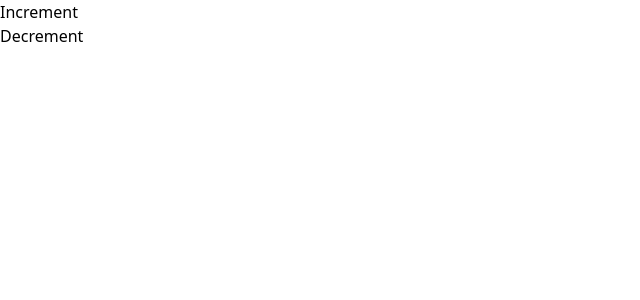
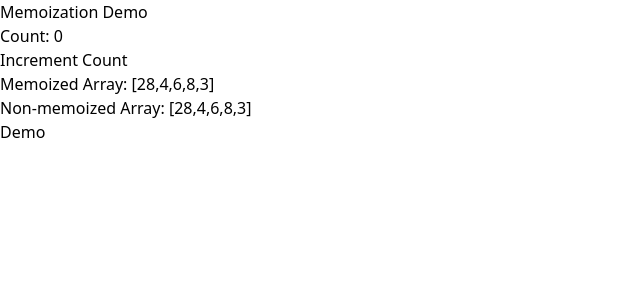
Before and after one commit to KirtikumarKavande/react-playground, a React (Vite) app: page / in a window 1280 px wide. Shown: the top 300 px of the page, without its empty margins (0-640 px from the left). Built offline with nearby package versions, Linux system fonts and the light colour scheme.

Commit message:
useMemo demo

```diff
--- a/src/App.jsx
+++ b/src/App.jsx
@@ -7,6 +7,7 @@ import ShowName from "./HOF/ShowName";
 import Input from "./Debounce/Input";
 import FormHook from "./hooks-practice/Form";
 import Callback from "./useCallbackdemo/Callback";
+import MemoizationDemo from "./useMemodemo/UseMemoDemo";
 
 const App = () => {
   return (
@@ -19,7 +20,8 @@ const App = () => {
         {/* <FormHook/> */}
 
         {/* <DisplayEmail /> */}
-        <Callback/>
+        {/* <Callback/> */}
+        <MemoizationDemo/>
       </Provider>
       {/* </FormContexProvider> */}
     </div>
--- /dev/null
+++ b/src/useMemodemo/Demo.jsx
@@ -0,0 +1,10 @@
+import React from "react"
+
+const Demo = ({memoizedArray}) => {
+    console.log(memoizedArray)
+  return (
+    <div>Demo</div>
+  )
+}
+
+export default React.memo(Demo)
--- /dev/null
+++ b/src/useMemodemo/UseMemoDemo.jsx
@@ -0,0 +1,43 @@
+import  { useState, useMemo, useCallback } from 'react';
+import Demo from './Demo';
+
+const MemoizationDemo = () => {
+  const [count, setCount] = useState(0);
+
+  const memoizedArray = useMemo(() => {
+    console.log("Creating memoized array");
+    return [28, 4, 6, 8, 3];
+  }, []);
+
+  const nonMemoizedArray = [28, 4, 6, 8, 3];
+
+  const incrementCount = useCallback(() => {
+    setCount(prevCount => prevCount + 1);
+  }, []);
+
+
+
+  console.log("Component rendered");
+
+  return (
+    <div className="p-4 max-w-md mx-auto bg-white rounded-xl shadow-md overflow-hidden md:max-w-2xl">
+      <h1 className="text-2xl font-bold mb-4">Memoization Demo</h1>
+      <p className="mb-2">Count: {count}</p>
+      <div className="mb-4">
+        <button
+          className="bg-blue-500 hover:bg-blue-700 text-white font-bold py-2 px-4 rounded mr-2"
+          onClick={incrementCount}
+        >
+          Increment Count
+        </button>
+             </div>
+      <div>
+        <p className="font-semibold">Memoized Array: {JSON.stringify(memoizedArray)}</p>
+        <p className="font-semibold">Non-memoized Array: {JSON.stringify(nonMemoizedArray)}</p>
+      </div>
+      <Demo memoizedArray={memoizedArray}/>
+    </div>
+  );
+};
+
+export default MemoizationDemo;
```
